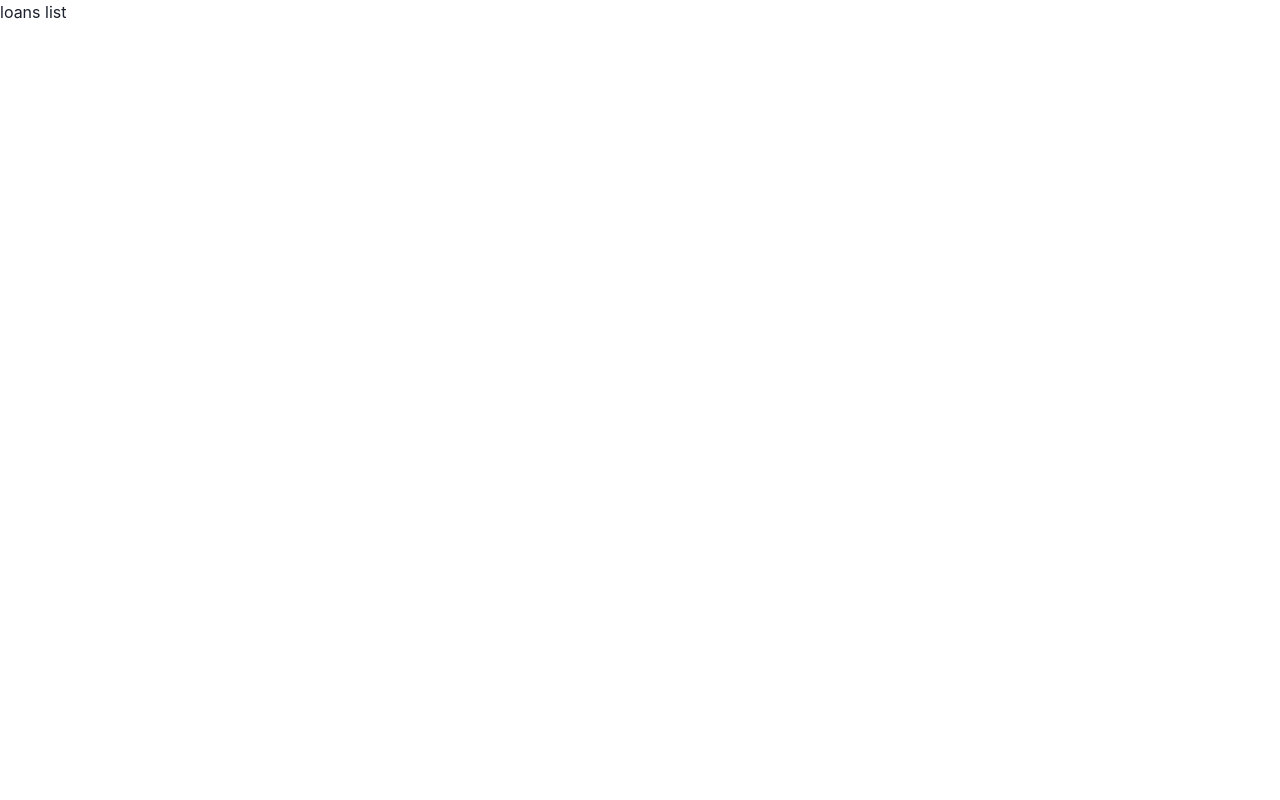
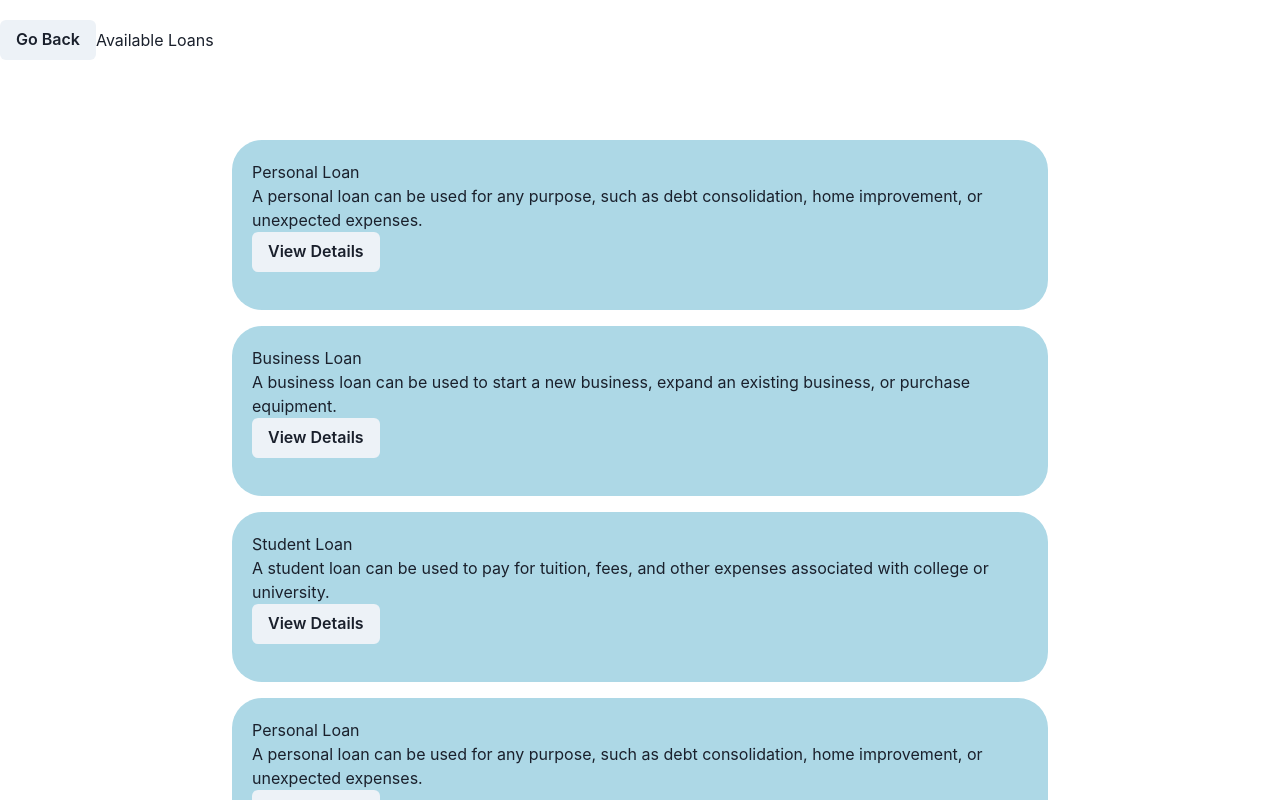
Before and after one commit to Yashaskirnapure/LoanLink_frontend, a React (Create React App) app: page /list in a window 1280 px wide. Shown: the top 800 px of the page. Built offline with nearby package versions, Linux system fonts and the light colour scheme.

Commit message:
user pages started

```diff
--- a/package.json
+++ b/package.json
@@ -3,6 +3,7 @@
   "version": "0.1.0",
   "private": true,
   "dependencies": {
+    "@chakra-ui/icons": "^2.1.1",
     "@chakra-ui/react": "^2.8.1",
     "@emotion/react": "^11.11.1",
     "@emotion/styled": "^11.11.0",
--- /dev/null
+++ b/src/UserPages/header.jsx
@@ -0,0 +1,17 @@
+import React from 'react'
+import '../styles/header.css'
+import { Link } from "react-router-dom"
+import { Button, Heading } from '@chakra-ui/react'
+
+const Header = () => {
+  return (
+    <div className='header'>
+        <ul className='header-items'>
+          <Button>Go Back</Button>
+          Available Loans
+        </ul>
+    </div>
+  )
+}
+
+export default Header
--- /dev/null
+++ b/src/UserPages/loanlisting.jsx
@@ -0,0 +1,20 @@
+import React from "react";
+import { Box, Text, Button } from "@chakra-ui/react";
+
+const LoanListing = ({ listing }) => {
+  return (
+    <Box
+      padding={5}
+      width={'100%'}
+      backgroundColor={'lightblue'}
+      height={'170px'}
+      borderRadius={'30px'}
+    >
+      <Text>{listing.title}</Text>
+      <Text>{listing.description}</Text>
+      <Button>View Details</Button>
+    </Box>
+  );
+};
+
+export default LoanListing
--- a/src/UserPages/loans.jsx
+++ b/src/UserPages/loans.jsx
@@ -1,9 +1,62 @@
-import React from 'react'
+import React, { useEffect } from 'react'
+import axios from '../api/axios';
+import { SimpleGrid, Heading } from '@chakra-ui/react';
+import LoanListing from './loanlisting';
+import { useState } from 'react';
+import '../styles/loans.css'
+import { IconButton } from '@chakra-ui/react';
+import { ChevronLeftIcon } from '@chakra-ui/icons';
+import Header from './header';
 
 const Loans = () => {
+
+  const [loanList, setLoanList] = useState([
+    {
+      id: 1,
+      title: 'Personal Loan',
+      description: 'A personal loan can be used for any purpose, such as debt consolidation, home improvement, or unexpected expenses.',
+    },
+    {
+      id: 2,
+      title: 'Business Loan',
+      description: 'A business loan can be used to start a new business, expand an existing business, or purchase equipment.',
+    },
+    {
+      id: 3,
+      title: 'Student Loan',
+      description: 'A student loan can be used to pay for tuition, fees, and other expenses associated with college or university.',
+    },
+    {
+      id: 1,
+      title: 'Personal Loan',
+      description: 'A personal loan can be used for any purpose, such as debt consolidation, home improvement, or unexpected expenses.',
+    },
+    {
+      id: 2,
+      title: 'Business Loan',
+      description: 'A business loan can be used to start a new business, expand an existing business, or purchase equipment.',
+    },
+    {
+      id: 3,
+      title: 'Student Loan',
+      description: 'A student loan can be used to pay for tuition, fees, and other expenses associated with college or university.',
+    }
+  ]);
+
   return (
     <div className='loans-list'>
-        loans list
+      <Header />
+      <SimpleGrid
+        width={'70vw'} padding={10} margin={5}
+        columns={1} spacing={4}
+        alignContent={'center'}>
+        {loanList.map((item) => {
+            return (<LoanListing
+              listing={item}
+              key={item.id}
+            />)
+        })}
+      </SimpleGrid>
     </div>
   )
 }
--- a/src/UserPages/userHome.jsx
+++ b/src/UserPages/userHome.jsx
@@ -2,15 +2,21 @@ import React from 'react'
 import { Card, CardHeader, CardBody, CardFooter } from '@chakra-ui/react'
 import { Text, Stack, VStack, StackDivider } from '@chakra-ui/react'
 import { Heading } from '@chakra-ui/react'
-import { Box, Image } from '@chakra-ui/react'
+import { Box} from '@chakra-ui/react'
 import { CircularProgress, CircularProgressLabel } from '@chakra-ui/react'
 import { SimpleGrid } from '@chakra-ui/react'
-import { Button, ButtonGroup } from '@chakra-ui/react'
+import { Button } from '@chakra-ui/react'
 import { Link } from 'react-router-dom'
 import '../styles/userHome.css'
 
 const UserHome = () => {
   {/*const user = localStorage.getItem('user')*/}
+
+  const logout = (e) => {
+    {/*localStorage.removeItem('user')*/}
+    console.log("logout")
+  }
+
   return (
     <div className='user-home background-tint'>
       <SimpleGrid
@@ -62,7 +68,7 @@ const UserHome = () => {
         </CardBody>
         <CardFooter>
           <Link to={'/login'}>
-            <Button>Logout</Button>
+            <Button onClickCapture={logout}>Logout</Button>
           </Link>
         </CardFooter>
       </Card>
--- /dev/null
+++ b/src/styles/header.css
@@ -0,0 +1,15 @@
+*{
+    box-sizing: border-box;
+}
+.header{
+    width: 100%;
+    height: 80px;
+}
+.header-items{
+    width: 100%;
+    height: 100%;
+    display: flex;
+    justify-content: start;
+    align-items: center;
+    text-align: center;
+}
--- /dev/null
+++ b/src/styles/loans.css
@@ -0,0 +1,19 @@
+*{
+    box-sizing: border-box;
+}
+.list-heading{
+    display: flex;
+    justify-content: center;
+    align-items: center;
+    margin-top: 30px;
+    width: 100%;
+}
+.go-back{
+
+}
+.loans-list{
+    display: flex;
+    justify-content: center;
+    align-items: center;
+    flex-direction: column;
+}
```
Also changed, not shown: 1 other file (tests, documents, lock files or other folders).
